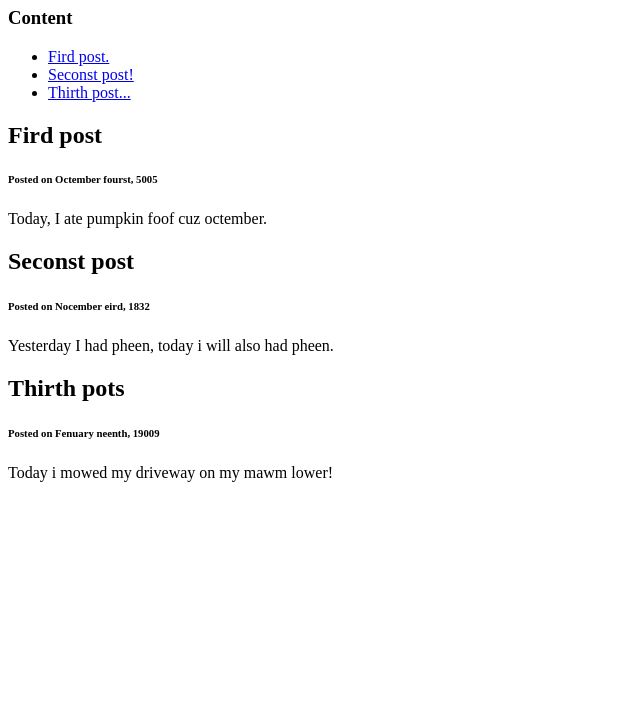
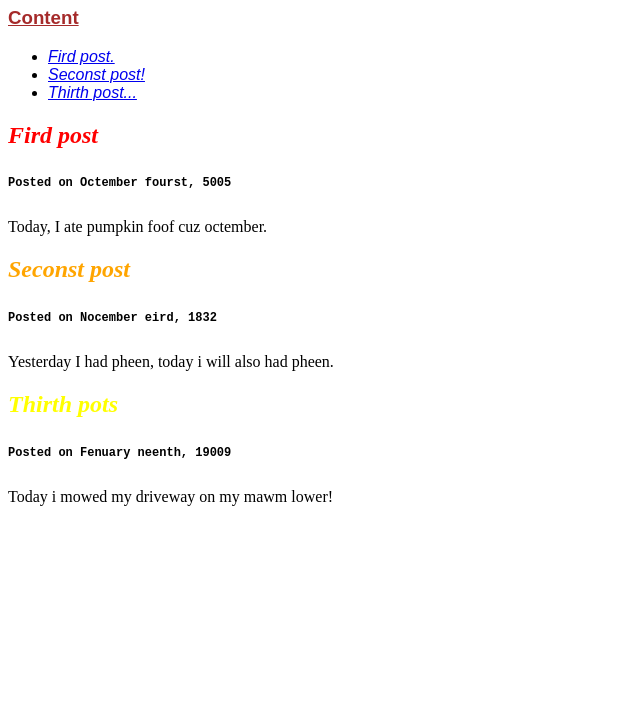
Before and after one commit to Machative/Machative.github.io, a plain HTML site: page index.html in a window 1280 px wide. Shown: the part 73-800 px from the top of the page, without its empty margins (0-640 px from the left). Drawn offline with Linux system fonts and the light colour scheme.

Commit message:
Update index.html

```diff
--- a/index.html
+++ b/index.html
@@ -3,7 +3,7 @@
     <head>
         <meta charset="utf-8">
         <title>Project: Blog</title>
-	<link rel="stylesheet" media="style" href="style.css"/>
+	<link rel="stylesheet" type="text/css" href="style.css">
     </head>
     <body>
 
```
